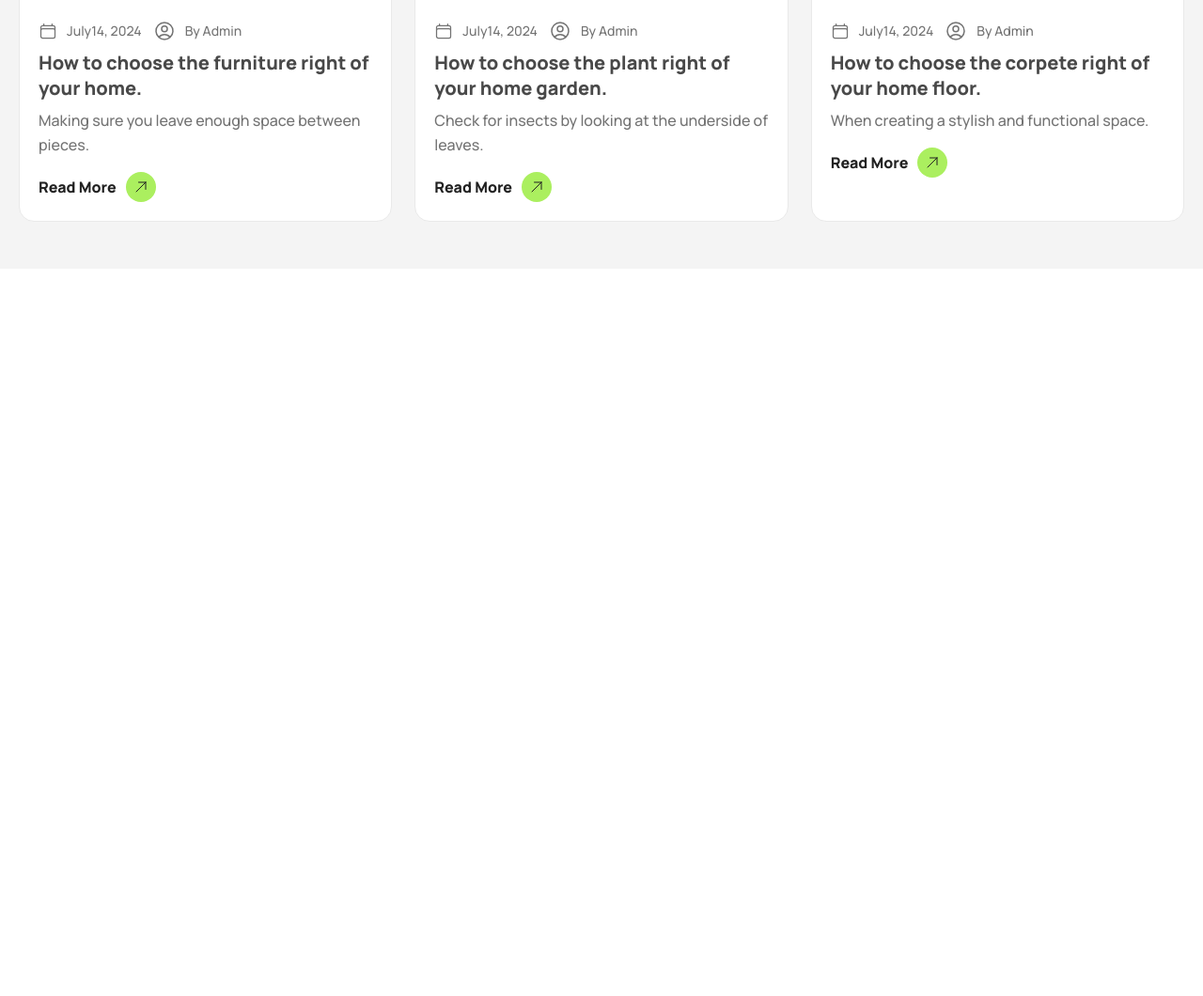
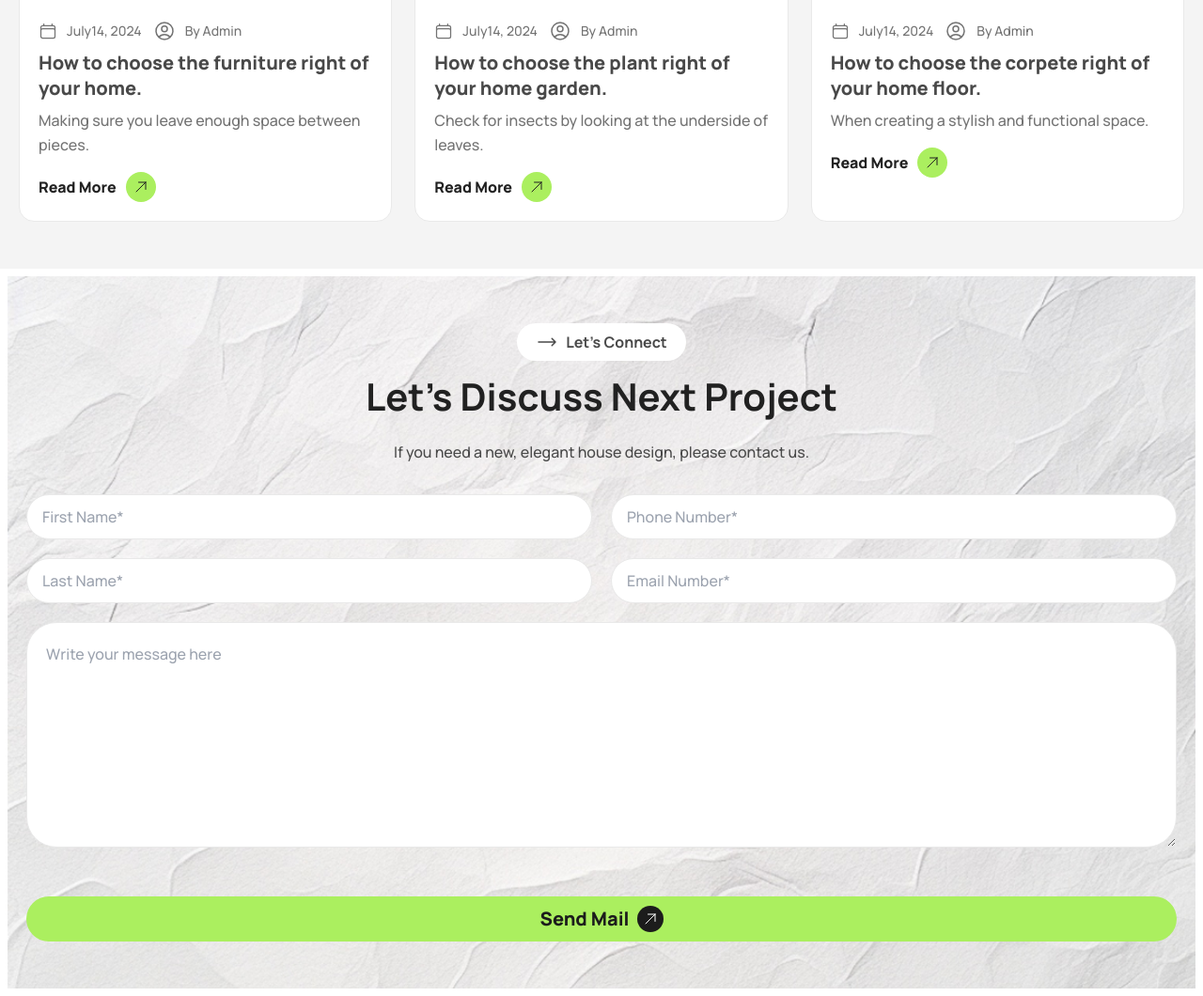
Before and after one commit to devrakibulrahman/rinterio-house-tailwind-and-daisyui-responsive, a plain HTML site: page index.html in a window 1280 px wide. Shown: the part 5443-6503 px from the top of the page at 94% size. Before the commit the page ends 5729 px from the top, so only its background shows below. Drawn offline with nearby package versions, Linux system fonts and the light colour scheme.

Commit message:
form section done on 8/27/2024 at 9:20 pm

```diff
--- a/index.html
+++ b/index.html
@@ -64,7 +64,7 @@
                                 <path stroke-linecap="round" stroke-linejoin="round" d="M2.25 3h1.386c.51 0 .955.343 1.087.835l.383 1.437M7.5 14.25a3 3 0 0 0-3 3h15.75m-12.75-3h11.218c1.121-2.3 2.1-4.684 2.924-7.138a60.114 60.114 0 0 0-16.536-1.84M7.5 14.25 5.106 5.272M6 20.25a.75.75 0 1 1-1.5 0 .75.75 0 0 1 1.5 0Zm12.75 0a.75.75 0 1 1-1.5 0 .75.75 0 0 1 1.5 0Z" />
                             </svg>
                         </button>
-                        <button class="w-[208px] h-[48px] flex items-center justify-center bg-[#ABEF5F] rounded-full gap-2">
+                        <button class="w-[208px] h-[48px] flex items-center justify-center bg-[#ABEF5F] rounded-full gap-2 hover:bg-[#bafa71] transition duration-300 ease-in-out">
                             <span class="font-manrope font-extrabold text-xl leading-[27px] text-[#1C1C1C]">Book Consult</span>
                             <div class="w-[28px] h-[28px] bg-[#1C1C1C] rounded-full flex items-center justify-center">
                                 <svg xmlns="http://www.w3.org/2000/svg" fill="none" viewBox="0 0 24 24" stroke-width="1.5" stroke="currentColor" class="size-4 text-white">
@@ -567,6 +567,61 @@
             </div>
         </section>
         <!-- =================== Articles section -->
+        <!-- =================== form section -->
+        <section id="form-section" class="w-full min-h-max bg-white p-2">
+            <div class="w-full min-h-max bg-[url('./assets/all-img/form-img/bg.jpg')] bg-center bg-no-repeat bg-cover py-8 md:pt-[35px] md:pb-[35px] lg:py-[50px]">
+                <div class="container mx-auto px-5">
+                    <!--=================== section heading  -->
+                    <div class="w-full flex flex-col items-center justify-center">
+                        <button class="flex items-center justify-center gap-2 bg-white py-[8px] px-[20px] rounded-full mb-4 font-manrope font-bold text-base leading-[22px] text-[#494949] pointer-events-none">
+                            <div>
+                                <svg xmlns="http://www.w3.org/2000/svg" fill="none" viewBox="0 0 24 24" stroke-width="1.5" stroke="currentColor" class="size-6">
+                                    <path stroke-linecap="round" stroke-linejoin="round" d="M17.25 8.25 21 12m0 0-3.75 3.75M21 12H3" />
+                                </svg>
+                            </div>
+                            <span>Let’s Connect</span>
+                        </button>
+                        <div class="w-full sm:w-[435px] text-center md:max-w-full md:w-[654px]">
+                            <h1 class="font-manrope font-bold text-2xl leading-[33px] text-[#212121] mb-4 md:text-[32px] md:leading-[44px] md:mb-[24px] lg:text-[40px] lg:leadign-[55px]">Let’s Discuss Next Project</h1>
+                            <p class="font-manrope font-medium text-sm leading-[24px] text-[#494949] md:text-base md:leading-[26px]">If you need a new, elegant house design, please contact us.</p>
+                        </div>
+                    </div>
+                    <!--=================== section heading  -->
+                    <!--=================== form container  -->
+                    <div class="w-full mt-8">
+                        <form action="#" class="w-full">
+                            <div class="w-full h-full grid grid-cols-1 items-center justify-items-center gap-5">
+                                <div class="w-full flex flex-col items-center justify-center gap-5  md:flex-row">
+                                    <div class="w-full flex flex-col items-center justify-center gap-5">
+                                        <input type="text" placeholder="First Name*" class="input w-full border border-[#E9E9E9] rounded-[64px] py-[17px] focus:outline-none focus:border-none font-manrope font-medium text-base leaing-[22px] text-[#A0A0A0] md:py-[20px]" />
+                                        <input type="text" placeholder="Last Name*" class="input w-full border border-[#E9E9E9] rounded-[64px] py-[17px] focus:outline-none focus:border-none font-manrope font-medium text-base leaing-[22px] text-[#A0A0A0] md:py-[20px]" />
+                                    </div>
+                                    <div class="w-full flex flex-col items-center justify-center gap-5">
+                                        <input type="text" placeholder="Phone Number*" class="input w-full border border-[#E9E9E9] rounded-[64px] py-[17px] focus:outline-none focus:border-none font-manrope font-medium text-base leaing-[22px] text-[#A0A0A0] md:py-[20px]"/>
+                                        <input type="text" placeholder="Email Number*" class="input w-full border border-[#E9E9E9] rounded-[64px] py-[17px] focus:outline-none focus:border-none font-manrope font-medium text-base leaing-[22px] text-[#A0A0A0] md:py-[20px]" />
+                                    </div>
+                                </div>
+                                <div class="w-full flex flex-col items-center justify-center">
+                                    <textarea class="textarea w-full h-[240px] textarea border border-[#E9E9E9] rounded-[32px] focus:border-none focus:outline-none p-5 font-manrope font-medium text-base leaing-[22px] text-[#A0A0A0] md:py-[21px]" placeholder="Write your message here"></textarea>
+                                </div>
+                                <div class="w-full mt-8">
+                                    <button class="w-full h-[48px] flex items-center justify-center bg-[#ABEF5F] rounded-full gap-2 hover:bg-[#bafa71] transition duration-300 ease-in-out">
+                                        <span class="font-manrope font-extrabold text-xl leading-[27px] text-[#1C1C1C]">Send Mail</span>
+                                        <div class="w-[28px] h-[28px] bg-[#1C1C1C] rounded-full flex items-center justify-center">
+                                            <svg xmlns="http://www.w3.org/2000/svg" fill="none" viewBox="0 0 24 24" stroke-width="1.5" stroke="currentColor" class="size-4 text-white">
+                                                <path stroke-linecap="round" stroke-linejoin="round" d="m4.5 19.5 15-15m0 0H8.25m11.25 0v11.25" />
+                                            </svg>
+                                        </div>
+                                    </button>
+                                </div>
+                            </div>
+                        </form>
+                    </div>
+                    <!--=================== form container  -->
+                </div>
+            </div>
+        </section>
+        <!-- =================== form section -->
     </main>
     <!-- ================= footer -->
 </body>
```
